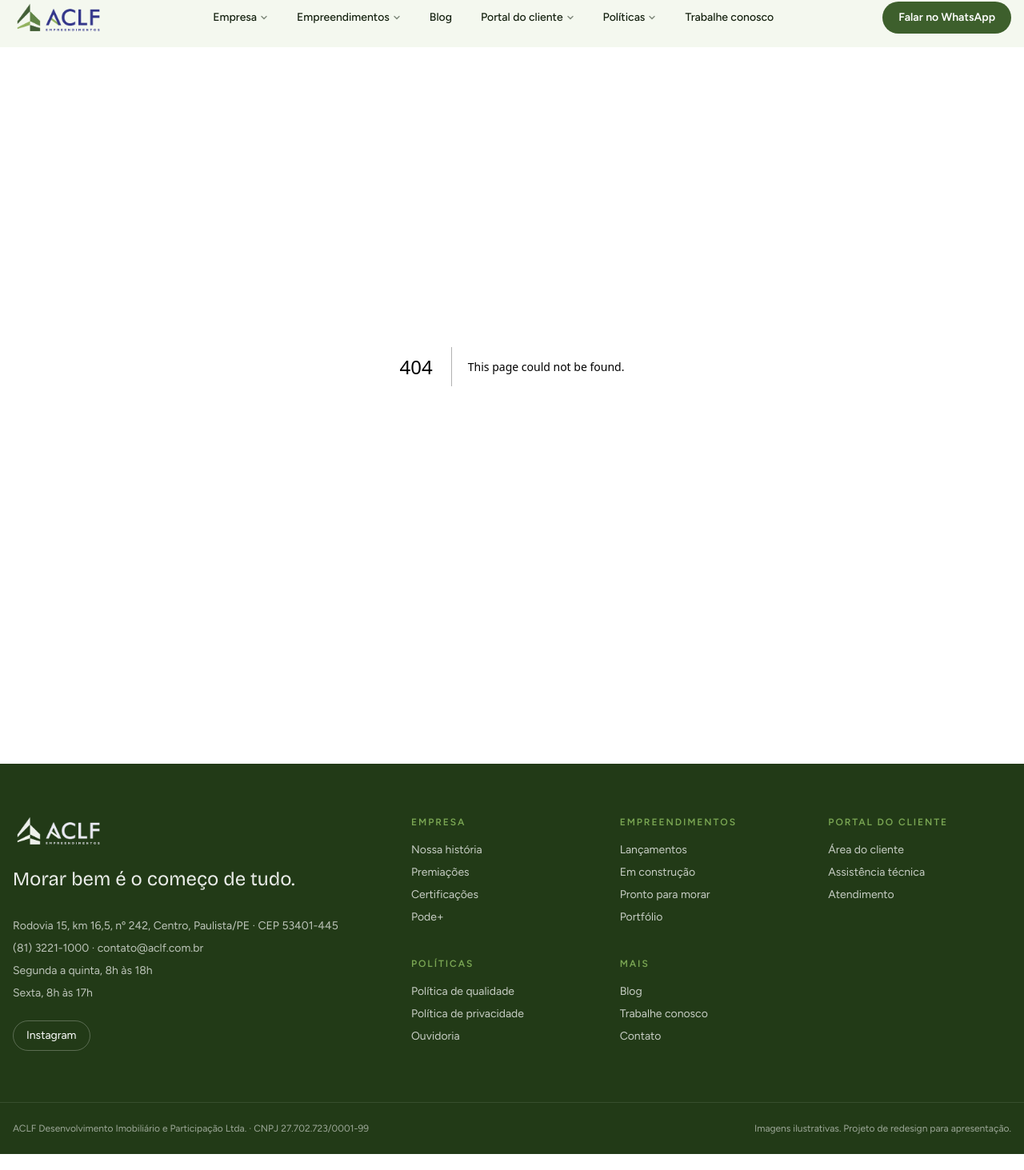
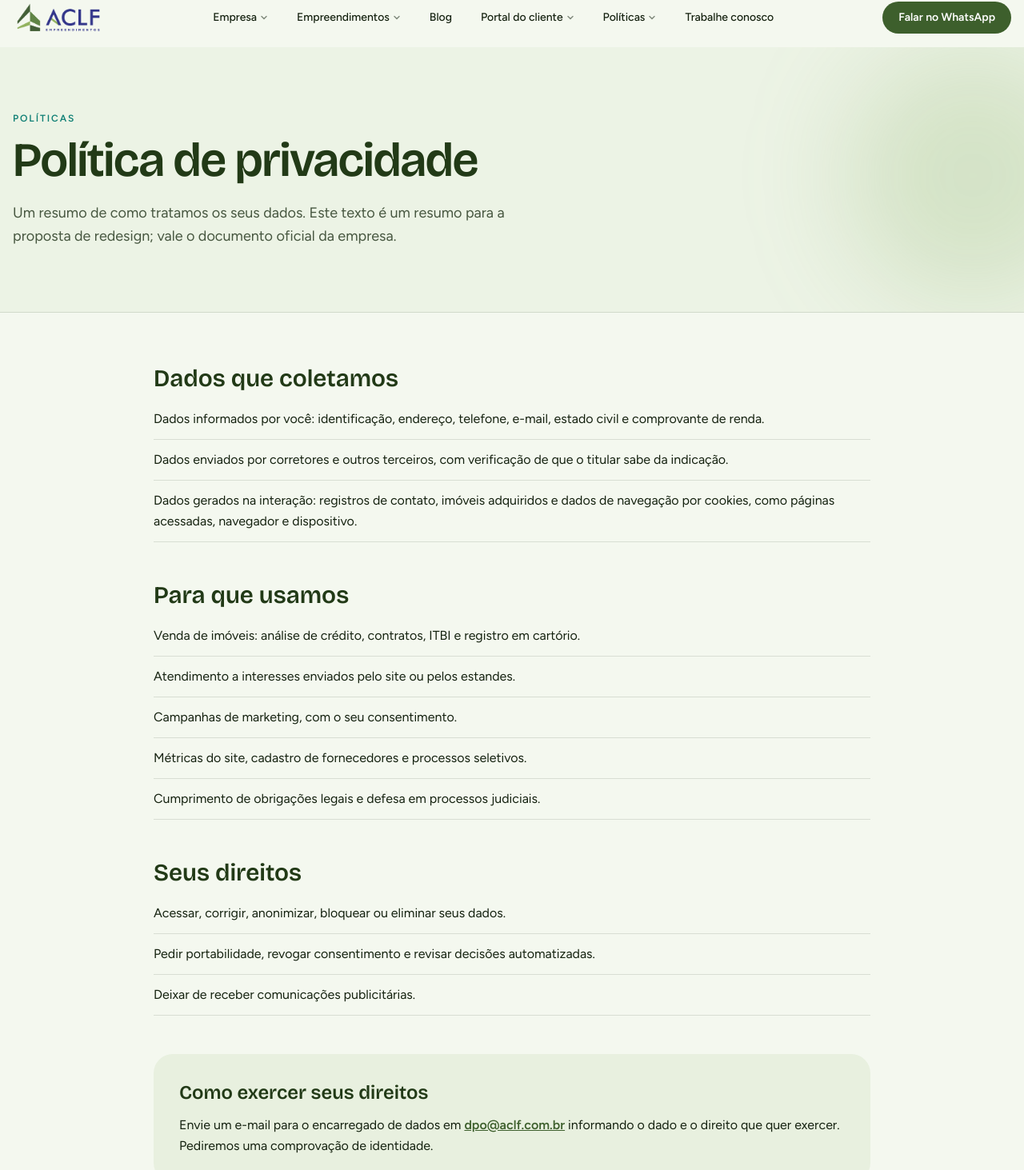
Before and after one commit to joaobatis1a/aclf-mvp, a Next.js app: page /politica-de-privacidade in a window 1280 px wide. Before the commit this address had no page. Shown: the part 51-1514 px from the top of the page at 80% size. Built offline with nearby package versions, Linux system fonts and the light colour scheme.

Commit message:
feat: add policies, privacy, ombudsman and careers pages

```diff
--- /dev/null
+++ b/src/app/ouvidoria/page.tsx
@@ -0,0 +1,34 @@
+import type { Metadata } from "next";
+import PageHeader from "@/components/PageHeader";
+import { site } from "@/config/site";
+
+export const metadata: Metadata = { title: "Ouvidoria" };
+
+export default function OuvidoriaPage() {
+  return (
+    <>
+      <PageHeader eyebrow="Políticas" title="Ouvidoria">
+        Canal seguro e confidencial para colaboradores, fornecedores, clientes e outras partes interessadas relatarem condutas inadequadas, violações de normas ou questões éticas.
+      </PageHeader>
+      <div className="container-x grid gap-8 py-16 md:grid-cols-2">
+        <section className="rounded-[2rem] bg-forest p-8 text-white sm:p-10">
+          <h2 className="font-display text-3xl font-semibold">Registre sua denúncia</h2>
+          <p className="mt-4 leading-relaxed text-white/80">
+            Todas as denúncias são investigadas de forma imparcial. Informar sua identidade é opcional e os dados são tratados com máxima confidencialidade.
+          </p>
+          <a href={site.ouvidoriaUrl} target="_blank" rel="noopener noreferrer" className="mt-8 inline-block rounded-full bg-teal px-7 py-3.5 font-semibold hover:bg-teal-deep">
+            Abrir formulário
+          </a>
+        </section>
+        <section className="rounded-[2rem] border border-line bg-white p-8 sm:p-10">
+          <h2 className="font-display text-3xl font-semibold text-forest">Outros canais</h2>
+          <dl className="mt-6 space-y-4">
+            <div><dt className="text-xs font-semibold uppercase tracking-wider text-teal-deep">Telefone</dt><dd>{site.phone}</dd></div>
+            <div><dt className="text-xs font-semibold uppercase tracking-wider text-teal-deep">E-mail</dt><dd>{site.email}</dd></div>
+            <div><dt className="text-xs font-semibold uppercase tracking-wider text-teal-deep">Endereço</dt><dd>{site.address}</dd></div>
+          </dl>
+        </section>
+      </div>
+    </>
+  );
+}
--- /dev/null
+++ b/src/app/politica-de-privacidade/page.tsx
@@ -0,0 +1,39 @@
+import type { Metadata } from "next";
+import PageHeader from "@/components/PageHeader";
+import { site } from "@/config/site";
+
+export const metadata: Metadata = { title: "Política de privacidade" };
+
+const blocks = [
+  { title: "Dados que coletamos", items: ["Dados informados por você: identificação, endereço, telefone, e-mail, estado civil e comprovante de renda.", "Dados enviados por corretores e outros terceiros, com verificação de que o titular sabe da indicação.", "Dados gerados na interação: registros de contato, imóveis adquiridos e dados de navegação por cookies, como páginas acessadas, navegador e dispositivo."] },
+  { title: "Para que usamos", items: ["Venda de imóveis: análise de crédito, contratos, ITBI e registro em cartório.", "Atendimento a interesses enviados pelo site ou pelos estandes.", "Campanhas de marketing, com o seu consentimento.", "Métricas do site, cadastro de fornecedores e processos seletivos.", "Cumprimento de obrigações legais e defesa em processos judiciais."] },
+  { title: "Seus direitos", items: ["Acessar, corrigir, anonimizar, bloquear ou eliminar seus dados.", "Pedir portabilidade, revogar consentimento e revisar decisões automatizadas.", "Deixar de receber comunicações publicitárias."] },
+];
+
+export default function PrivacidadePage() {
+  return (
+    <>
+      <PageHeader eyebrow="Políticas" title="Política de privacidade">
+        Um resumo de como tratamos os seus dados. Este texto é um resumo para a proposta de redesign; vale o documento oficial da empresa.
+      </PageHeader>
+      <div className="container-x max-w-4xl space-y-12 py-16">
+        {blocks.map((b) => (
+          <section key={b.title}>
+            <h2 className="font-display text-3xl font-semibold text-forest">{b.title}</h2>
+            <ul className="mt-5 space-y-3">
+              {b.items.map((i) => (
+                <li key={i} className="border-b border-line pb-3 leading-relaxed">{i}</li>
+              ))}
+            </ul>
+          </section>
+        ))}
+        <section className="rounded-3xl bg-paper-deep p-8">
+          <h2 className="font-display text-2xl font-semibold text-forest">Como exercer seus direitos</h2>
+          <p className="mt-3 leading-relaxed">
+            Envie um e-mail para o encarregado de dados em <a className="font-semibold text-brand underline" href={`mailto:${site.dpoEmail}`}>{site.dpoEmail}</a> informando o dado e o direito que quer exercer. Pediremos uma comprovação de identidade.
+          </p>
+        </section>
+      </div>
+    </>
+  );
+}
--- /dev/null
+++ b/src/app/politicas/page.tsx
@@ -0,0 +1,40 @@
+import type { Metadata } from "next";
+import Link from "next/link";
+import PageHeader from "@/components/PageHeader";
+
+export const metadata: Metadata = { title: "Políticas" };
+
+const commitments = [
+  "Atender bem os clientes com obras de qualidade e manter parcerias de longo prazo.",
+  "Manter relações transparentes com todas as partes interessadas, baseadas em diálogo e confiança.",
+  "Agir de forma socialmente e ambientalmente responsável, seguindo as normas aplicáveis.",
+  "Cumprir a legislação de segurança para os colaboradores.",
+  "Avançar tecnologicamente nos processos.",
+  "Melhorar continuamente o sistema de gestão da qualidade.",
+  "Garantir rentabilidade adequada e crescimento sustentável.",
+];
+
+export default function PoliticasPage() {
+  return (
+    <>
+      <PageHeader eyebrow="Políticas" title="Os compromissos que orientam cada obra." />
+      <div className="container-x py-16">
+        <section id="qualidade" aria-labelledby="qualidade-titulo" className="scroll-mt-32">
+          <h2 id="qualidade-titulo" className="font-display text-3xl font-semibold text-forest">Política de qualidade</h2>
+          <ol className="mt-8 grid gap-4 md:grid-cols-2">
+            {commitments.map((c, i) => (
+              <li key={c} className="flex gap-5 rounded-2xl bg-white p-6">
+                <span className="font-display text-3xl font-semibold text-teal">{i + 1}</span>
+                <span className="leading-relaxed">{c}</span>
+              </li>
+            ))}
+          </ol>
+        </section>
+        <div className="mt-14 flex flex-wrap gap-3">
+          <Link href="/politica-de-privacidade" className="rounded-full border border-forest px-7 py-3.5 font-semibold text-forest hover:bg-forest hover:text-white">Política de privacidade</Link>
+          <Link href="/ouvidoria" className="rounded-full border border-forest px-7 py-3.5 font-semibold text-forest hover:bg-forest hover:text-white">Ouvidoria</Link>
+        </div>
+      </div>
+    </>
+  );
+}
--- /dev/null
+++ b/src/app/trabalhe-conosco/page.tsx
@@ -0,0 +1,38 @@
+import type { Metadata } from "next";
+import PageHeader from "@/components/PageHeader";
+import { site } from "@/config/site";
+
+export const metadata: Metadata = { title: "Trabalhe conosco" };
+
+const reasons = [
+  { title: "Mais de 1.000 colaboradores", text: "Uma equipe grande, com obras e operações em vários estados." },
+  { title: "Liderança diversa", text: "Mais de 50% das posições de liderança são ocupadas por mulheres." },
+  { title: "Valores que se vivem", text: "Ética, mentalidade de dono, foco no cliente e a crença de que juntos somos mais fortes." },
+];
+
+export default function TrabalheConoscoPage() {
+  return (
+    <>
+      <PageHeader eyebrow="Carreiras" title="Construa a sua carreira com a gente.">
+        As vagas abertas ficam em uma plataforma de atração de talentos do grupo.
+      </PageHeader>
+      <div className="container-x py-16">
+        <ul className="grid gap-6 md:grid-cols-3">
+          {reasons.map((r) => (
+            <li key={r.title} className="rounded-3xl border border-line bg-white p-7">
+              <h2 className="font-display text-2xl font-semibold text-forest">{r.title}</h2>
+              <p className="mt-3 leading-relaxed text-ink-soft">{r.text}</p>
+            </li>
+          ))}
+        </ul>
+        <div className="mt-12 rounded-[2rem] bg-brand p-10 text-white">
+          <h2 className="font-display text-3xl font-semibold">Veja as vagas abertas</h2>
+          <p className="mt-3 max-w-xl text-white/80">O link abre a plataforma de vagas em uma nova aba.</p>
+          <a href={site.jobsUrl} target="_blank" rel="noopener noreferrer" className="mt-8 inline-block rounded-full bg-white px-8 py-4 font-semibold text-forest hover:bg-paper-deep">
+            Ver vagas
+          </a>
+        </div>
+      </div>
+    </>
+  );
+}
```
